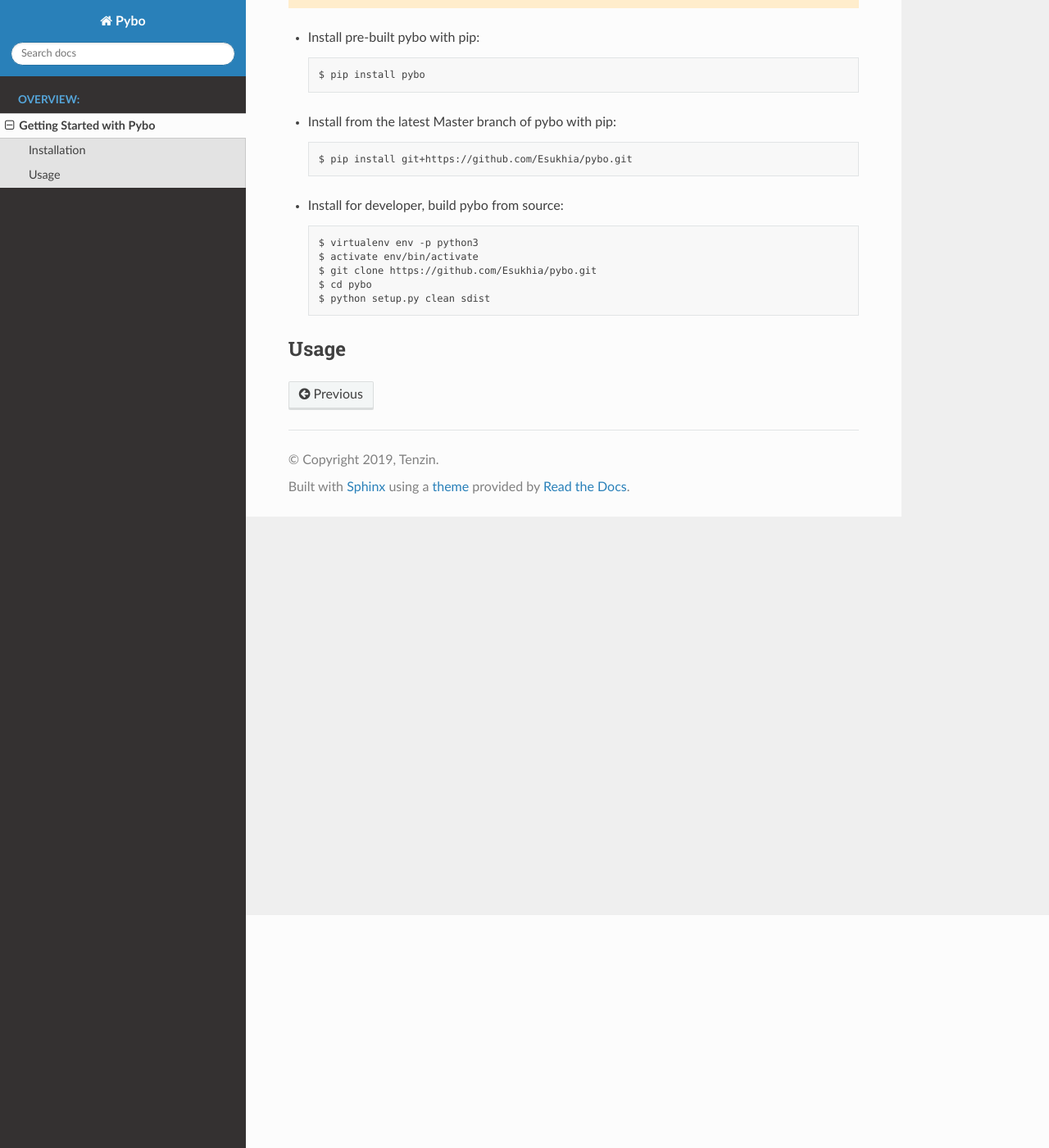
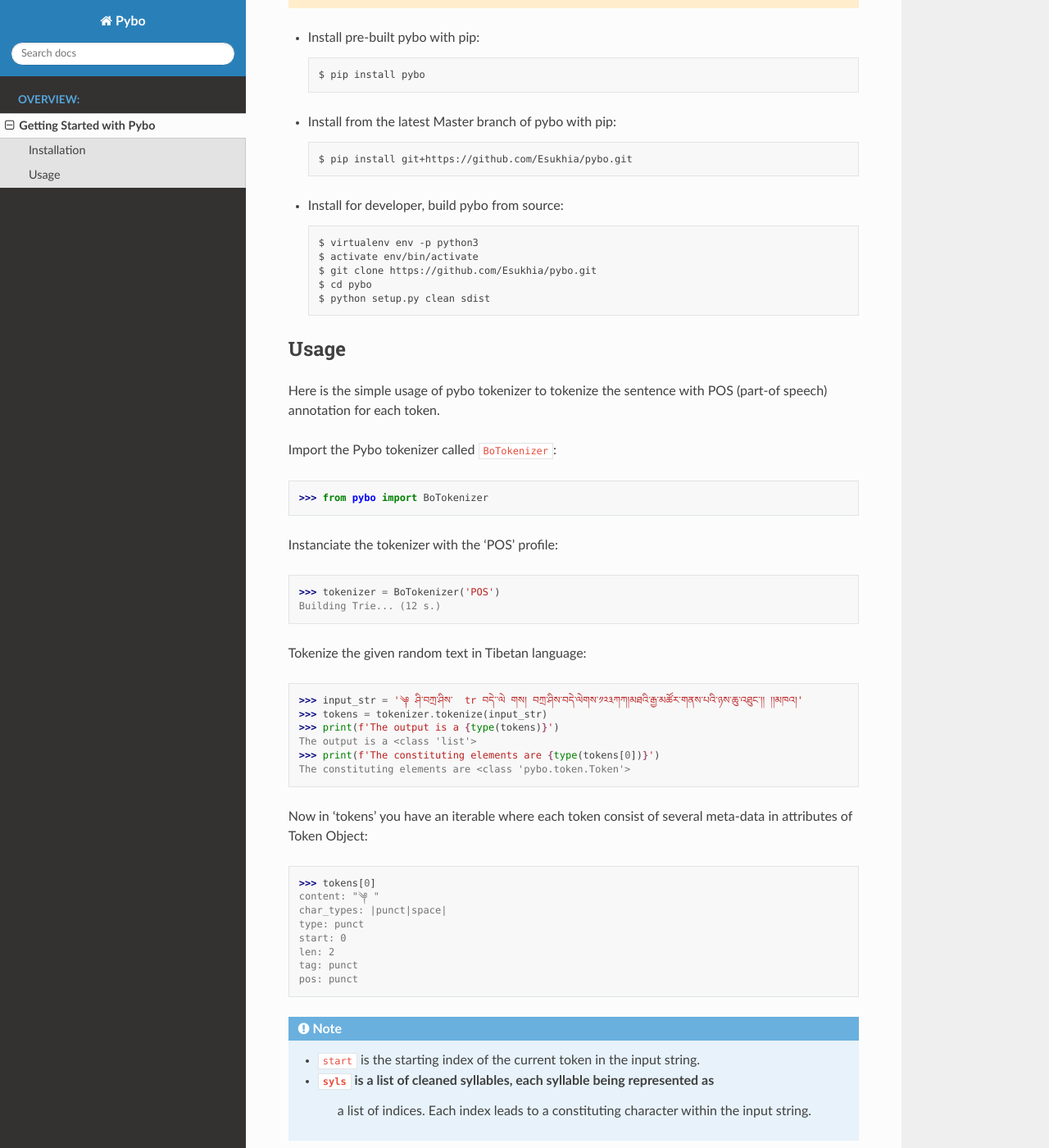
Before and after one commit to OpenPecha/Botok, a Sphinx documentation site: the page built from docs/overview/getstarted.rst, in a window 1280 px wide and 1400 px high, scrolled down 284 px. Shown: the whole window at 82% size. Built offline with Sphinx 7.4.7 and the Read the Docs theme 2.0.0, drawn with Linux system fonts in a browser that asks for light colours; some of the changed text lies outside the part shown.

Commit message:
add usage of pybo

```diff
--- a/docs/overview/getstarted.rst
+++ b/docs/overview/getstarted.rst
@@ -26,5 +26,104 @@ Installation
   $ cd pybo
   $ python setup.py clean sdist
 
+
 Usage
 ========================
+
+Here is the simple usage of pybo tokenizer to tokenize the sentence with POS
+(part-of speech) annotation for each token.
+
+Import the Pybo tokenizer called ``BoTokenizer``::
+
+   >>> from pybo import BoTokenizer
+
+
+Instanciate the tokenizer with the ‘POS’ profile::
+
+   >>> tokenizer = BoTokenizer('POS')
+   Building Trie... (12 s.)
+
+
+Tokenize the given random text in Tibetan language::
+
+   >>> input_str = '༆ ཤི་བཀྲ་ཤིས་  tr བདེ་་ལེ གས། བཀྲ་ཤིས་བདེ་ལེགས་༡༢༣ཀཀ།མཐའི་རྒྱ་མཚོར་གནས་པའི་ཉས་ཆུ་འཐུང་།། །།མཁའ།'
+   >>> tokens = tokenizer.tokenize(input_str)
+   >>> print(f'The output is a {type(tokens)}')
+   The output is a <class 'list'>
+   >>> print(f'The constituting elements are {type(tokens[0])}')
+   The constituting elements are <class 'pybo.token.Token'>
+
+
+Now in ‘tokens’ you have an iterable where each token consist of several
+meta-data in attributes of Token Object::
+
+   >>> tokens[0]
+   content: "༆ "
+   char_types: |punct|space|
+   type: punct
+   start: 0
+   len: 2
+   tag: punct
+   pos: punct
+
+
+.. note::
+    * ``start`` is the starting index of the current token in the input string.
+    * ``syls`` is a list of cleaned syllables, each syllable being represented as
+        a list of indices. Each index leads to a constituting character within
+        the input string.
+
+
+Print content, type and pos information of each token::
+
+   >>> for token in tokens:
+   ...     print(f'{token.content}\t{token.type}\t{token.pos}')
+
+Output:
+
+======== ======= ========
+CONTENT  TYPE    POS
+======== ======= ========
+༆        punct   punct
+ཤི་       syl     VERB
+བཀྲ་ཤིས་   syl     NOUN
+tr       non-bo  non-bo
+བདེ་་ལེ གས syl     NOUN
+།        punct   punct
+བཀྲ་ཤིས་   syl     NOUN
+བདེ་ལེགས་  syl     NOUN
+༡༢༣      num     num
+ཀཀ       syl     non-word
+།        punct   punct
+མཐ       syl     NOUN
+འི་       syl     PART
+རྒྱ་མཚོ     syl     NOUN
+ར་       syl     PART
+གནས་པ    syl     VERB
+འི་       syl     PART
+ཉ        syl     NOUN
+ས་       syl     PART
+ཆུ་       syl     NOUN
+འཐུང་     syl     oov
+།། །།    punct   punct
+མཁའ      syl     NOUN
+།        punct   punct
+======== ======= ========
+
+
+.. note::
+   * TYPE:
+      * ``syl`` : contains valid Tibetan syllables
+      * ``num`` : Tibetan numerals
+      * ``punct`` : Tibetan punctuation
+      * ``non-bo``: non-Tibetan content
+   * POS:
+      * ``NOUN`` : Tibetan noun
+      * ``VERB`` : Tibetan verb
+      * ``PART`` : casual particle (affixed or not)
+      * ``oov`` : Tibetan word for which no POS was found
+      * ``non-word``: A sequence of Tibetan letters that does not appear in our
+        list of words
+      * ``punct`` : Tibetan punctuation
+      * ``num`` : Tibetan numerals
+      * ``non-bo`` : non-Tibetan characters (spaces have a special treatment)
```
